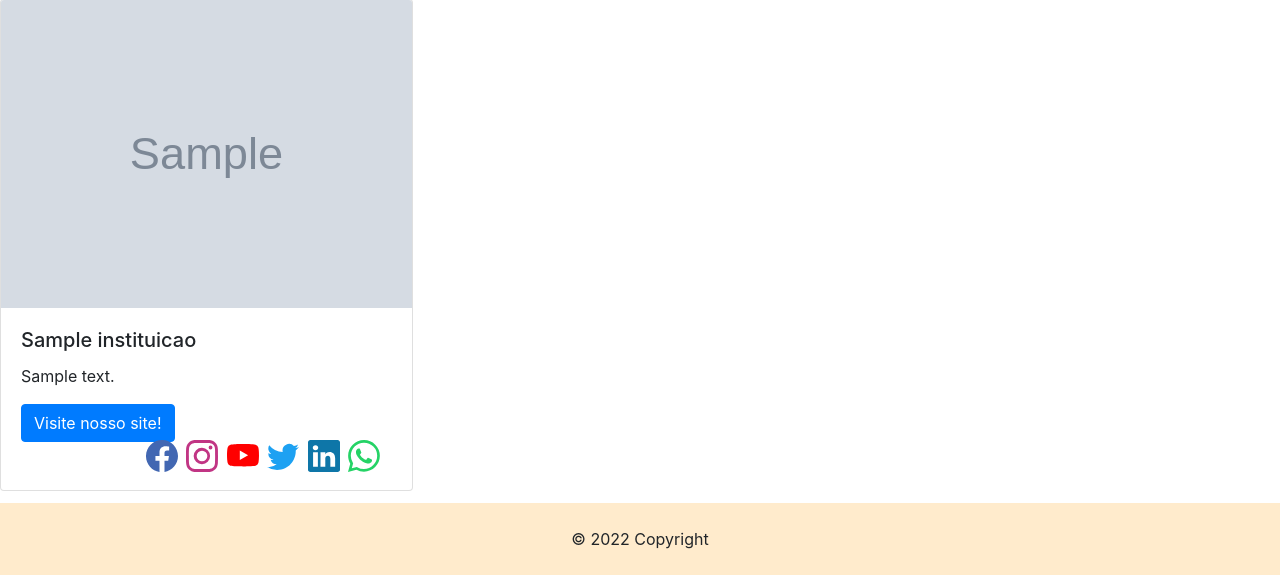
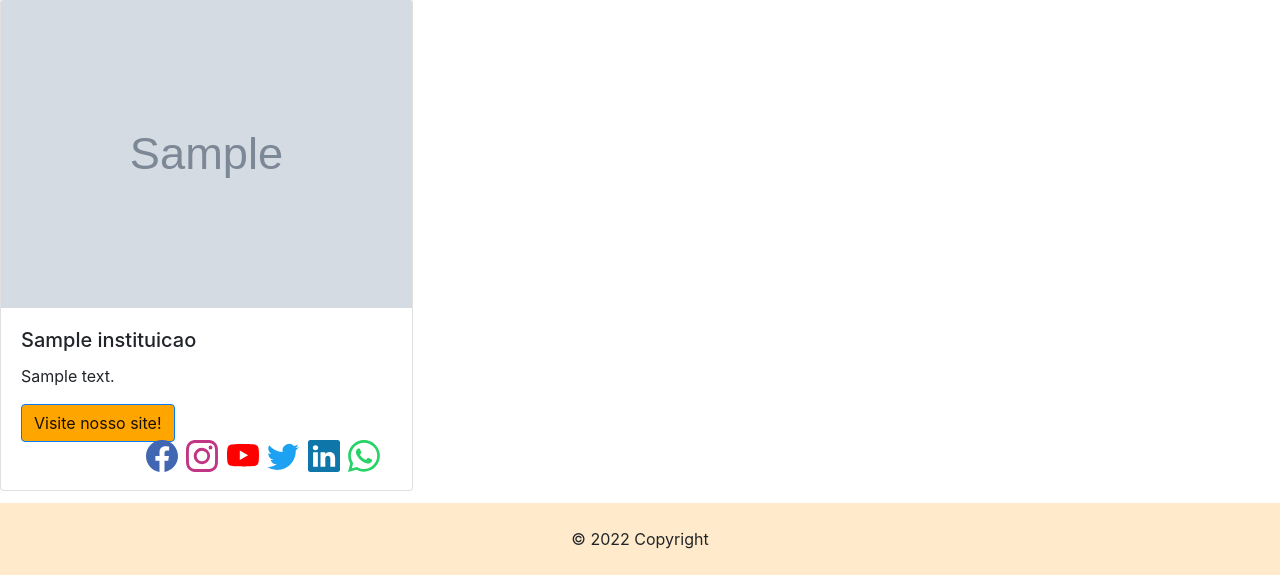
Before and after one commit to grbalmeida/projeto-integrador-univesp-instituicoes-araraquara, a Flask app: template templates/instituicoes.html in a window 1280 px wide. Shown: the part 521-1096 px from the top of the page. Run offline with Flask 2, Linux system fonts and the light colour scheme; the template is opened without the code that fills it: most values are stand-ins (such as "Sample title", 1, 10 or a date in 2020); grey boxes marked "Sample" are stand-in pictures; some libraries are stand-ins or nearby versions.

Commit message:
Alterando botão visite nosso site

```diff
--- a/templates/instituicoes.html
+++ b/templates/instituicoes.html
@@ -21,7 +21,7 @@
                     <h5 class="card-title">{{instituicao['name']}}</h5>
                     <p class="card-text" style="text-align: justify;">{{instituicao['description']}}</p>
                     {% if instituicao['contact']['site'] %}
-                        <a href="{{instituicao['contact']['site']}}" class="btn btn-primary" target="_blank" rel="nofollow">Visite nosso site!</a>
+                        <a href="{{instituicao['contact']['site']}}" class="btn btn-primary" target="_blank" rel="nofollow" style="background-color: #ffa500; color: rgba(0,0,0,.9);">Visite nosso site!</a>
                     {% endif %}
                     <div class="redes-sociais mb-4">
                         {% if instituicao['contact']['facebook'] %}
```
